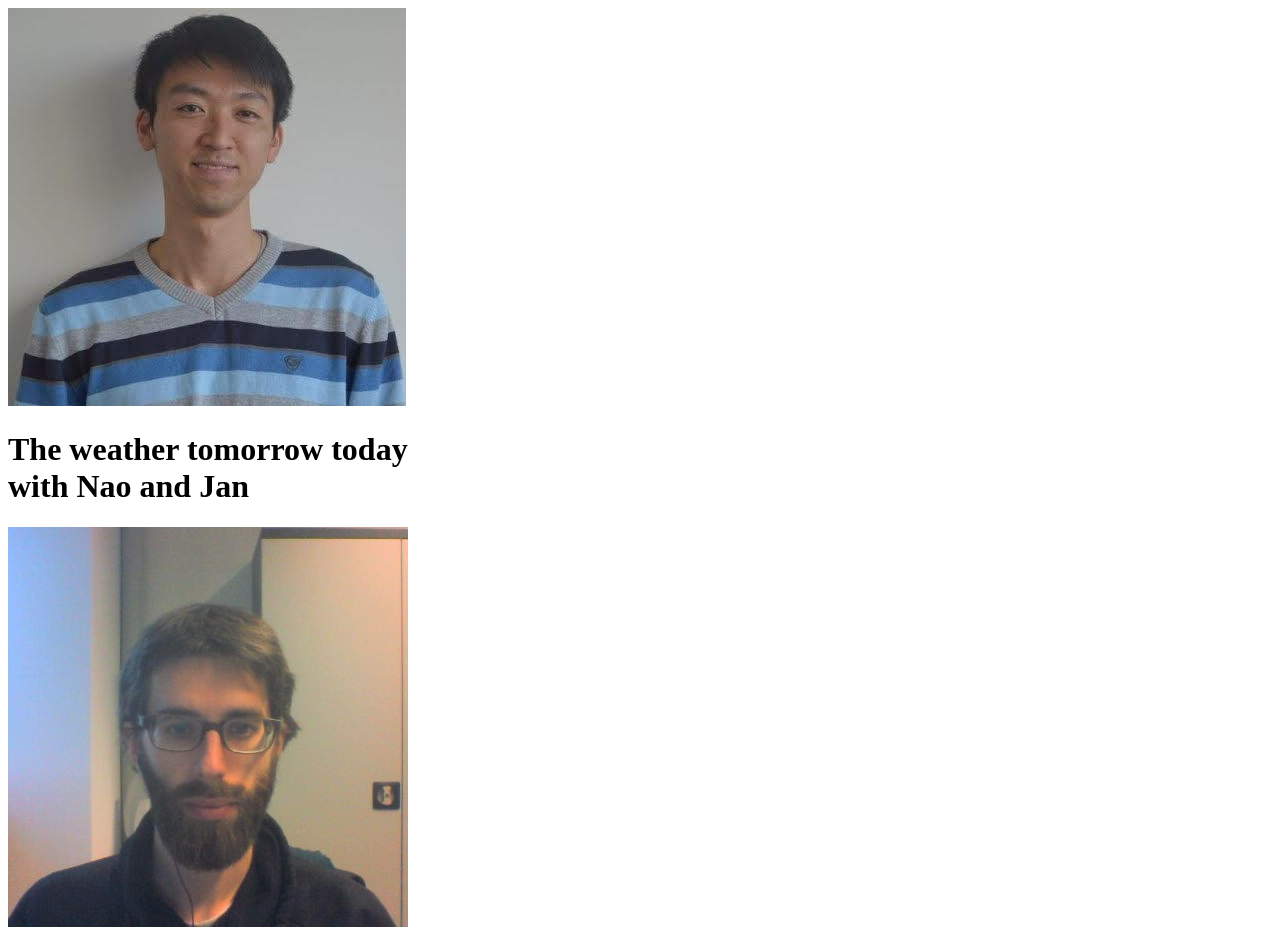
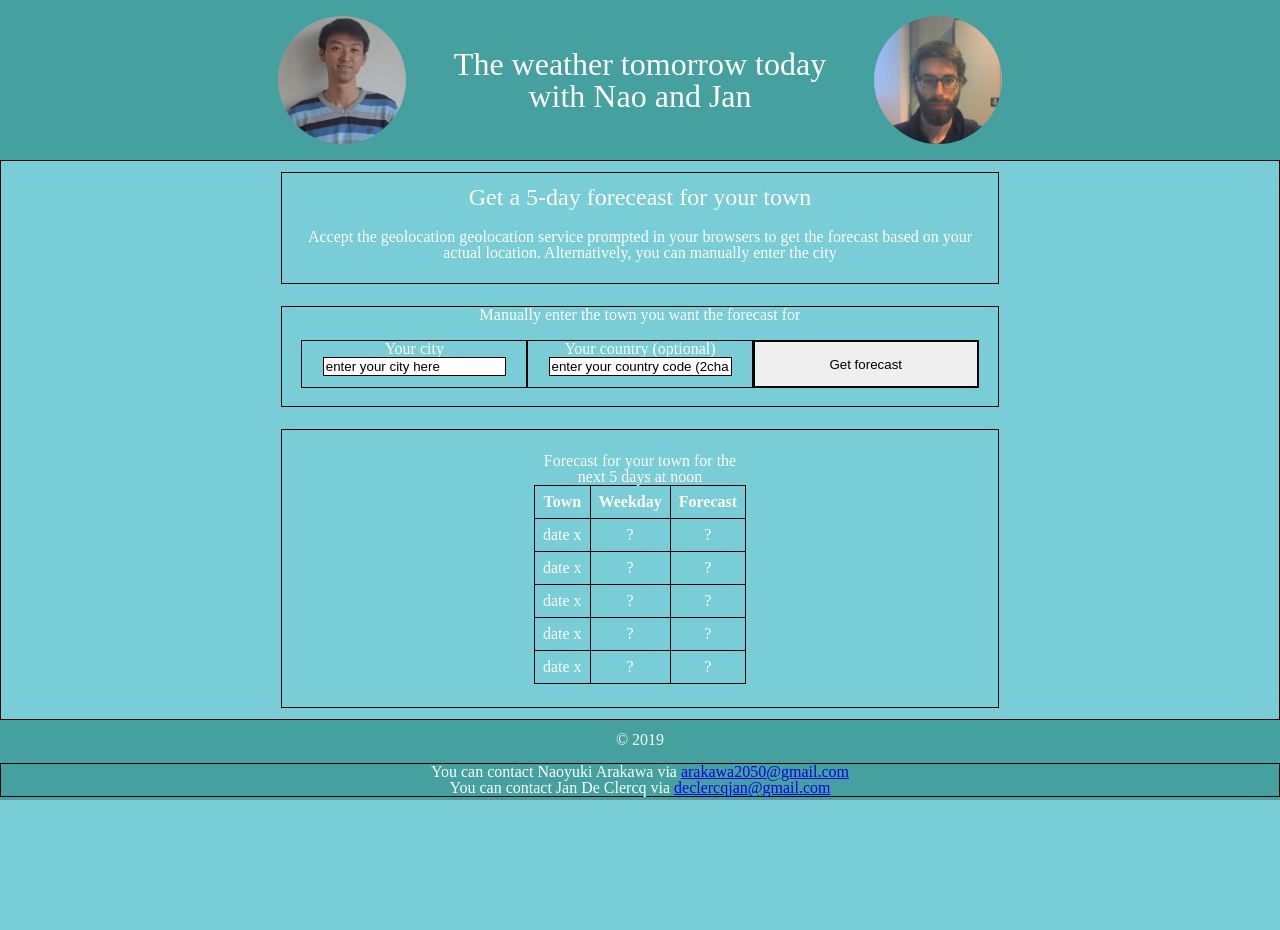
Before and after one commit to DeClercqJan/The-weather-application-javascript-version-, a plain HTML site: page index.html in a window 1280 px wide. Shown: the top 930 px of the page. After the commit the page ends 800 px from the top, so only its background shows below. Drawn offline with Linux system fonts and the light colour scheme; the site is published under a folder, as on GitHub Pages, so addresses that start at the root find nothing.

Commit message:
removed proxy. changed location to ./ instead of / of supporting files

```diff
--- a/index.html
+++ b/index.html
@@ -6,16 +6,16 @@
     <meta name="viewport" content="width=device-width, initial-scale=1.0">
     <meta http-equiv="X-UA-Compatible" content="ie=edge">
     <title>The weather tomorrow today, with Nao and Jan</title>
-    <link rel="stylesheet" href="/styles/reset.css" class="style">
-    <link rel="stylesheet" href="/styles/style.css" class="style">
+    <link rel="stylesheet" href="./styles/reset.css" class="style">
+    <link rel="stylesheet" href="./styles/style.css" class="style">
     <!-- probably need to add more to head (description, author ...) + restructure (location script?)-->
 </head>
 
 <body>
     <header>
-        <img class="header_pics" src="images/nao.jpg" id="test_icon">
+        <img class="header_pics" src="./images/nao.jpg" id="test_icon">
         <h1>The weather tomorrow today<br> with Nao and Jan</h1>
-        <img class="header_pics" src="images/jan.jpg">
+        <img class="header_pics" src="./images/jan.jpg">
     </header>
     <main>
         <article>
@@ -94,7 +94,7 @@
             <span>You can contact Jan De Clercq via </span><a href="mailto:declercqjan@gmail.com">declercqjan@gmail.com</a><br>
         </adress>
     </footer>
-    <script src="/scripts/javascript.js"></script>
+    <script src="./scripts/javascript.js"></script>
 </body>
 
 </html>
--- a/scripts/javascript.js
+++ b/scripts/javascript.js
@@ -93,7 +93,7 @@ async function fetch_coordinates() {
   // api.openweathermap.org/data/2.5/forecast?lat={lat}&lon={lon}
   // console.log(  `https://api.openweathermap.org/data/2.5/forecast?lat=${my_position_latitude}&lon=${my_position_longitude}&appid=fac9676aa8de6252977e1a8672e861e2`);
   await fetch(
-    `https://cors-anywhere.herokuapp.com/https://api.openweathermap.org/data/2.5/forecast?lat=${my_position_latitude}&lon=${my_position_longitude}&appid=fac9676aa8de6252977e1a8672e861e2`
+    `https://api.openweathermap.org/data/2.5/forecast?lat=${my_position_latitude}&lon=${my_position_longitude}&appid=fac9676aa8de6252977e1a8672e861e2`
   )
     .then(ste => ste.json())
     .then(result => {
@@ -168,7 +168,7 @@ async function fetch_input() {
   var country_input = document.getElementById("input_field_country").value;
   var country = country_input.toUpperCase();
   // console.log(country);
-  var link = "https://cors-anywhere.herokuapp.com/https://api.openweathermap.org/data/2.5/forecast/?q=";
+  var link = "https://api.openweathermap.org/data/2.5/forecast/?q=";
   var key = "fac9676aa8de6252977e1a8672e861e2";
 
   // THIJS: AWAIT DOESN'T DO ANYTHING: FETCH ALONE + THEN / OR: USE CONST VARIABLE WITH AWAIT FETCH (PROMISE?) . otherwise? code would run without making sense??
```
